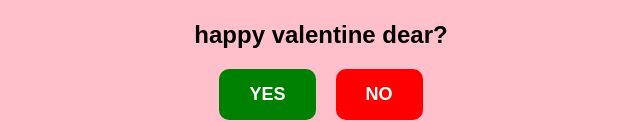
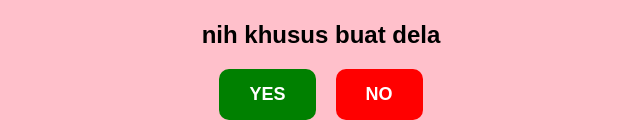
Before and after one commit to gitapra0111/Hai, a plain HTML site: page index.html in a window 1280 px wide. Shown: the part 273-395 px from the top of the page, without its empty margins (319-959 px from the left). Drawn offline with nearby package versions, Linux system fonts and the light colour scheme.

Commit message:
Update index.html

```diff
--- a/index.html
+++ b/index.html
@@ -11,7 +11,7 @@
 <body>
     <div class="container" id="valentine">
         <img src="https://media1.tenor.com/m/KusI_nTC1d8AAAAC/hi-waving.gif" class="gif" id="gif">
-        <div class="question">happy valentine dear?</div>
+        <div class="question">nih khusus buat dela</div>
         <div class="message" id="message"></div>
         <div class="buttons">
             <button class="button" id="yes">YES</button>
```
